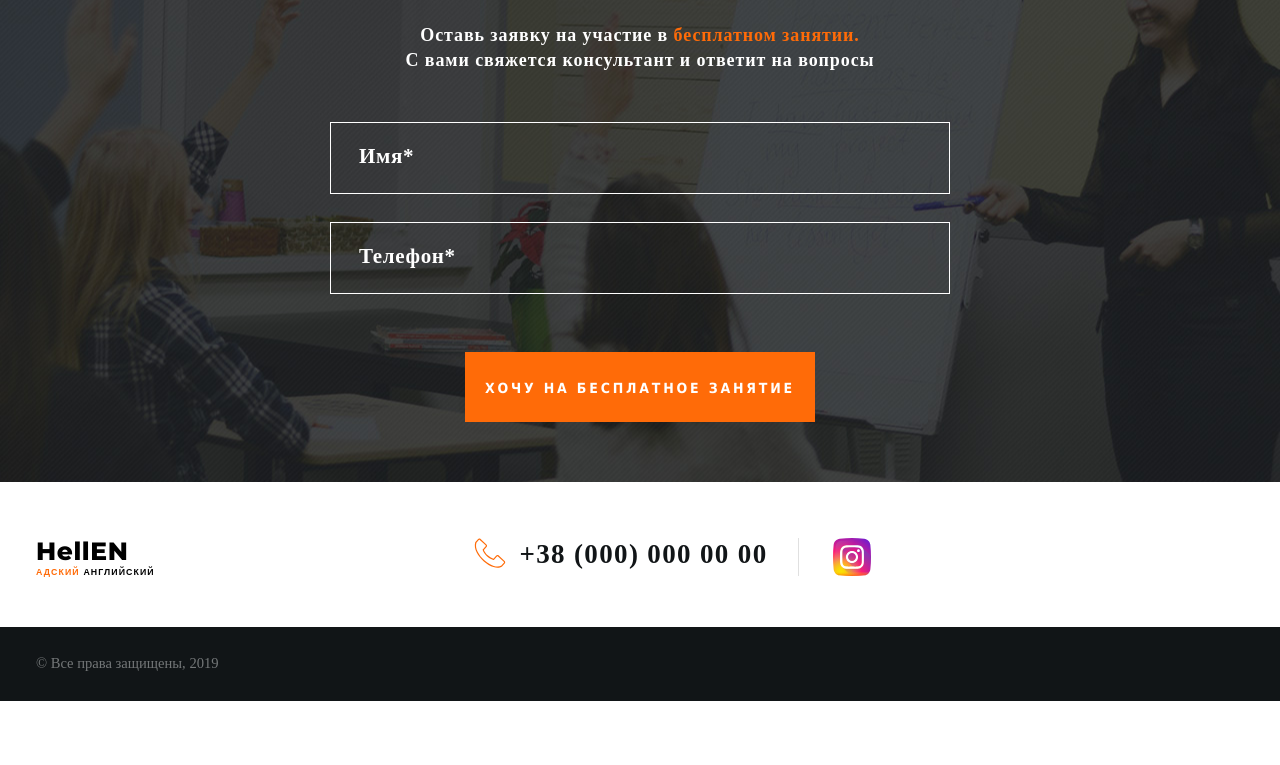
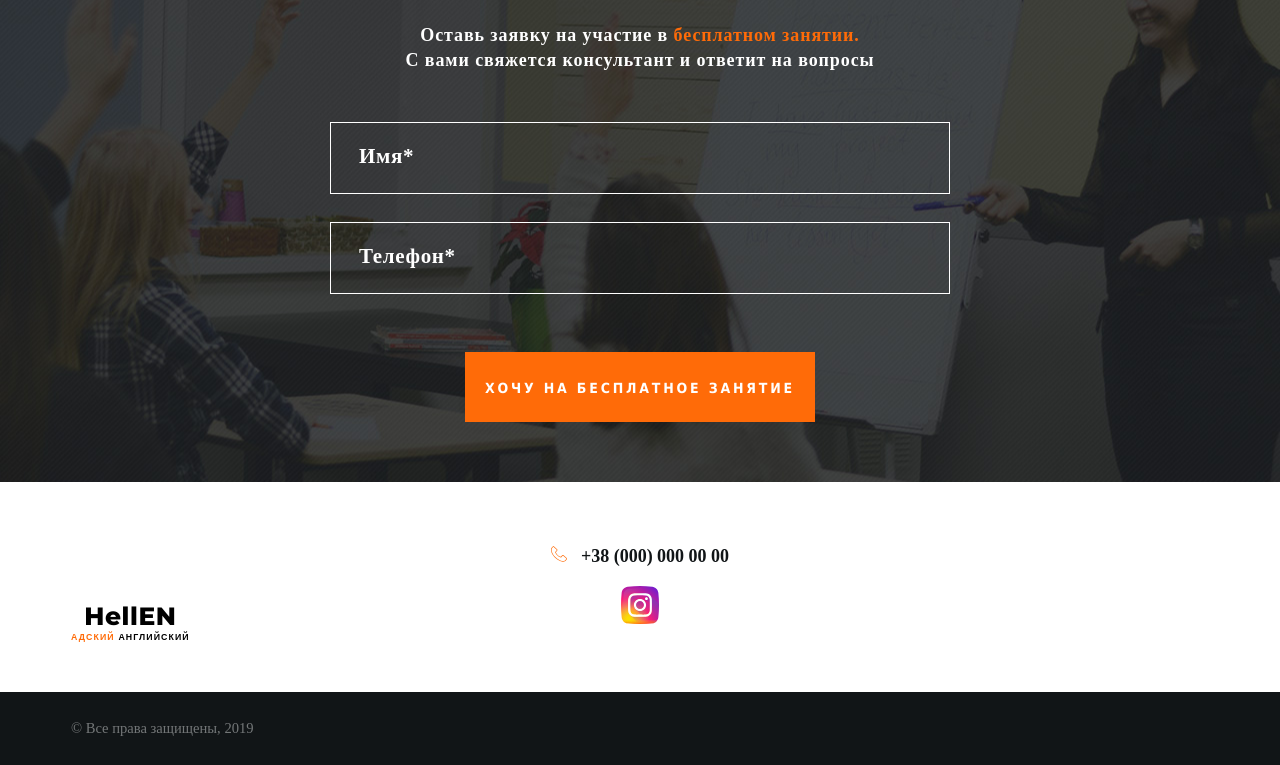
Before and after one commit to a-sapon/group-project, a website: page src/index.html in a window 1280 px wide. Shown: the part 6211-6976 px from the top of the page. Before the commit the page ends 6912 px from the top, so only its background shows below. Drawn offline with nearby package versions, Linux system fonts and the light colour scheme; files that its build step writes are made by us from their sources.

Commit message:
changes mobile footer

```diff
--- a/src/html/footer.html
+++ b/src/html/footer.html
@@ -1,16 +1,19 @@
 <footer class="main-ftr">
+  <div class="container">
     <div class="main-ftr__first-sctn">
-    <div class="container">
-      <div class="main-ftr__tel-box">
-        <a class="main-ftr__icon-tel-link" href="#">
-          <img class="main-ftr__icon-tel" src="../images/icons/tel/noun_call.svg" alt="call_us">
+      <div class="contact">
+        <div class="contact__tel">
+          <a class="contact__icon-tel-link" href="#">
+            <img class="icon-tel-link--icon-tel" src="../images/icons/tel/noun_call.svg" alt="call_us">
           </a>
-        <p class="main-ftr__cntct-nmbr">+38 (000) 000 00 00</p>
+          <p class="contact__nmbr">+38 (000) 000 00 00</p>
         </div>
-      <a class="main-ftr__icon-instagram-link" href="#">
+        <a class="contact__icon-instagram-link" href="#">
           <img class="main-ftr__icon-instagram" src="../images/icons/instagram.svg" alt="instagram">
         </a>
+      </div>
       <a href="#" class="main-ftr__lg logo">
+        <div class="box-logo">
           <div class="logo-en">
             <span>Hell</span>
             <span>EN</span>
@@ -19,10 +22,11 @@
             <span>адский</span>
             <span>английский</span>
           </div>
+        </div>
       </a>
     </div>
   </div>
   <div class="main-ftr__second-sctn">
-      <p class="main-ftr__second-sctn-license">&copy; Все права защищены, 2019</p>
+    <p class="main-ftr__second-sctn-license container">&copy; Все права защищены, 2019</p>
   </div>
 </footer>
--- a/src/sass/sections/footer.scss
+++ b/src/sass/sections/footer.scss
@@ -5,56 +5,6 @@
   &__first-sctn {
     background-color: #ffffff;
     padding: 14px 0;
-  }
-
-  &__tel-box {
-    display: inline-flex;
-    justify-content: center;
-    align-items: center;
-  }
-
-  &__icon-tel-link {
-    display: inline-block;
-    width: 22px;
-    height: 26px;
-    padding-bottom: 32px;
-    margin-right: 8px;
-    transition-property: all;
-    transition-duration: 0.4s;
-
-    &:hover,
-    &:focus {
-      transform: scale(1.5, 1.5);
-    }
-  }
-
-  &__icon-tel {
-    width: 22px;
-    height: 26px;
-  }
-
-  &__cntct-nmbr {
-    display: inline-block;
-    font-size: 18px;
-    color: #111517;
-    font-weight: 600;
-    line-height: 2.083;
-    margin-bottom: 10px;
-  }
-
-  &__icon-instagram-link {
-    display: block;
-    width: 38px;
-    height: 38px;
-    margin: 0 auto;
-    margin-bottom: 20px;
-    transition-property: transform;
-    transition-duration: 0.4s;
-
-    &:hover,
-    &:focus {
-      transform: scale(1.5, 1.5);
-    }
   }
 
   &__second-sctn {
@@ -68,6 +18,66 @@
     line-height: 3.409;
     margin: 0 auto;
   }
+}
+
+.contact {
+  display: flex;
+  flex-direction: column;
+  margin-bottom: 20px;
+
+  &__tel {
+    display: flex;
+    align-items: center;
+    justify-content: center
+  }
+
+  &__nmbr {
+    font-size: 18px;
+    color: #111517;
+    font-weight: 600;
+    line-height: 2.083;
+    margin-bottom: 10px;
+  }
+
+  &__icon-tel-link {
+    display: block;
+    width: 22px;
+    height: 26px;
+    padding-bottom: 32px;
+    margin-right: 8px;
+    transition-property: all;
+    transition-duration: 0.4s;
+
+    &--icon-tel {
+      width: 22px;
+      height: 26px;
+    }
+
+    &:hover,
+    &:focus {
+      transform: scale(1.5, 1.5);
+    }
+  }
+
+  &__icon-instagram-link {
+    display: block;
+    width: 38px;
+    height: 38px;
+    margin: 0 auto;
+    transition-property: transform;
+    transition-duration: 0.4s;
+
+    &:hover,
+    &:focus {
+      transform: scale(1.5, 1.5);
+    }
+  }
+}
+
+.box-logo {
+  display: flex;
+  flex-direction: column;
+  align-items: center;
 }
 
 @media (min-width: 768px) {
```
Also changed, not shown: build/css/styles.css. Lines whose indentation alone changed are shown as unchanged.
